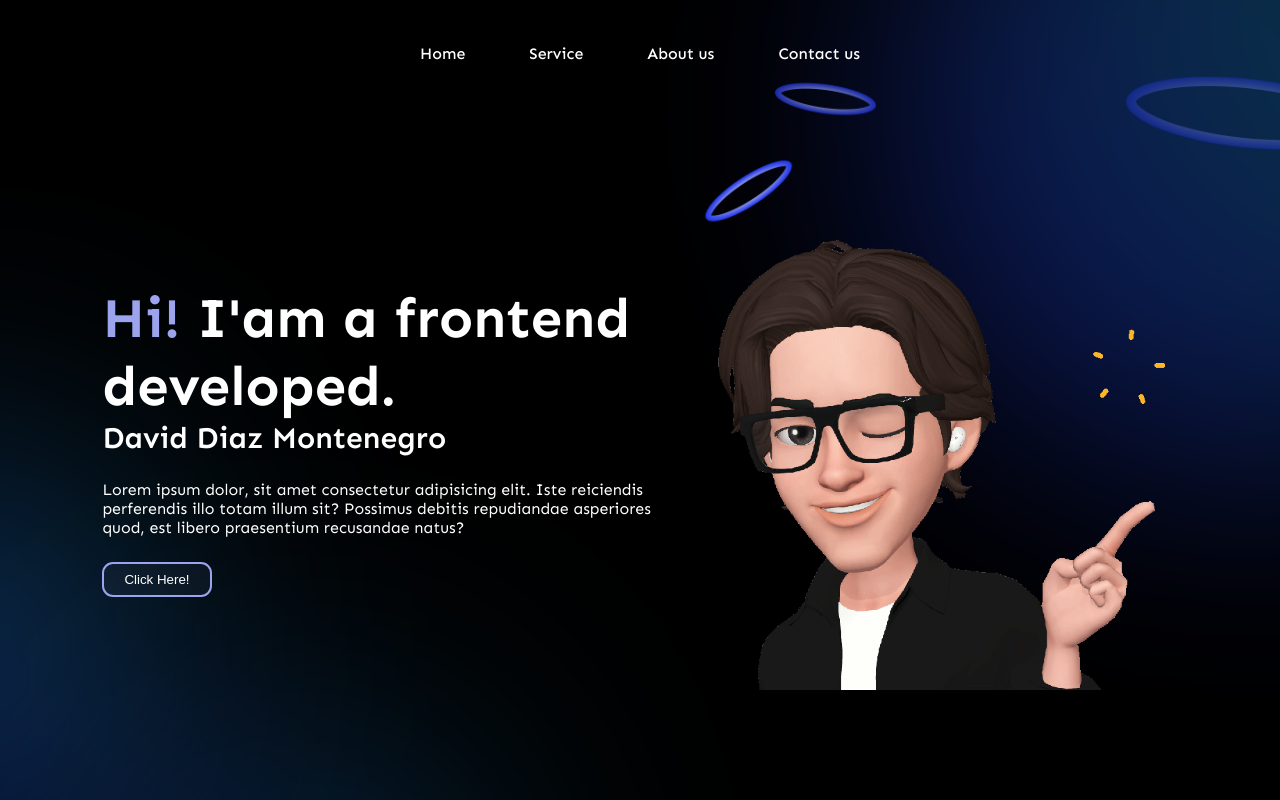
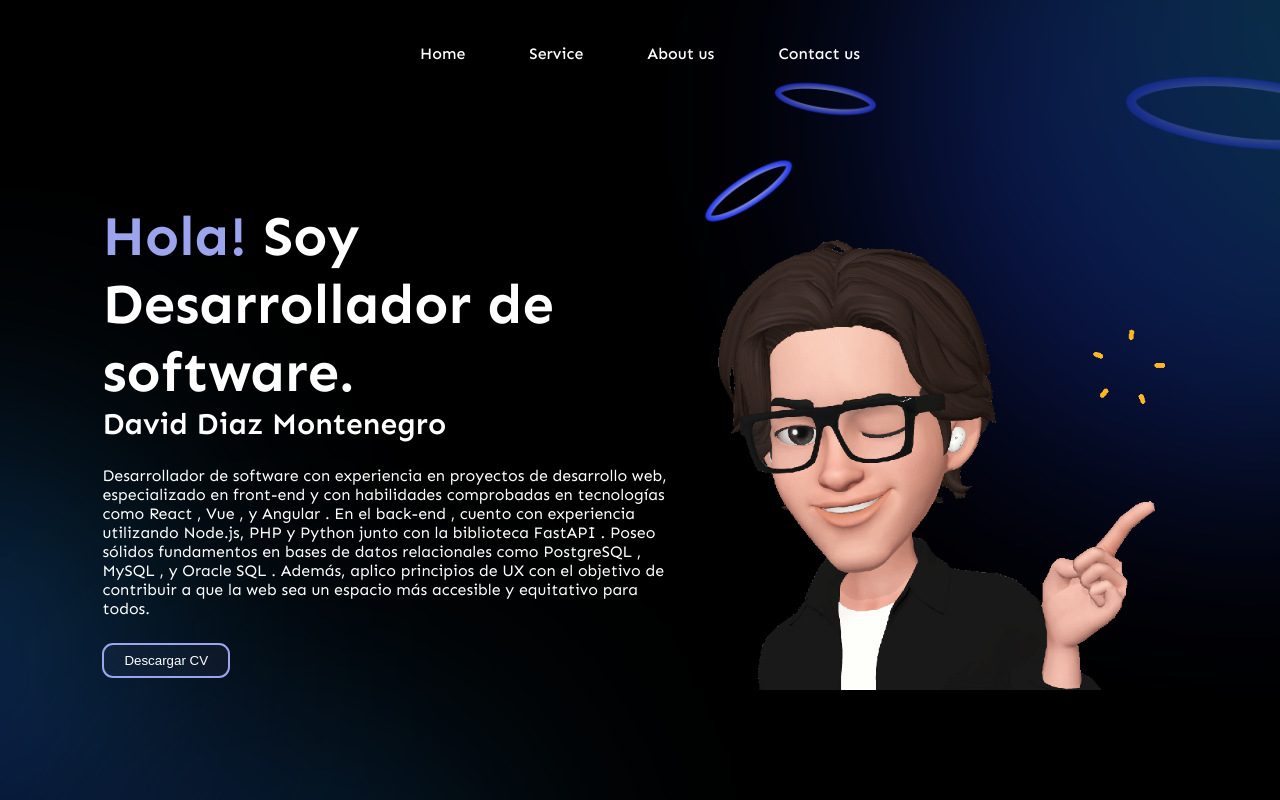
Before and after one commit to daviddiazm/daviddiazm.github.io, a React (Vite) app: page / in a window 1280 px wide. Shown: the top 800 px of the page. Built offline with nearby package versions, Linux system fonts and the light colour scheme.

Commit message:
aniadir cv

```diff
--- a/src/App.jsx
+++ b/src/App.jsx
@@ -8,6 +8,7 @@ import Projects from '../public/jsons/ProjectsList.json'
 import CertificationCard from './components/CertificationCarousel/CertificationCard';
 import Certifications from '../public/jsons/CertificationsList.json'
 import CardProject from './components/CardProject.jsx/CardProject';
+import { downloadCV } from './utils/utils';
 
 function App() {
 
@@ -85,9 +86,8 @@ function App() {
         <div className="contact__box">
           <div className="box">
             <h2>Contact me!</h2>
-            <p>Lorem ipsum dolor, sit amet consectetur adipisicing elit. Similique, et ipsum dolorem inventore veritatis
-              porro.</p>
-            <Button text={"Click here"} />
+            <p>¡Gracias por visitar mi portafolio! Espero que hayas disfrutado explorando mis proyectos y habilidades. Si deseas saber más sobre mi trayectoria, descarga mi CV a continuación.</p>
+            <Button text={"Descargar CV"} onClick={downloadCV} />
           </div>
         </div>
       </section>
--- a/src/components/Header/Header.jsx
+++ b/src/components/Header/Header.jsx
@@ -2,17 +2,24 @@ import React from 'react'
 import './Header.css'
 import Nav from '../Nav/Nav'
 import Button from '../Button/Button'
+import { downloadCV } from "../../utils/utils";
+
 const Header = () => {
+
+
   return (
     <header>
-      <Nav/>
+      <Nav />
       <div className='header__home'>
         <article className="header__1">
-          <h2><span>Hi!</span> I'am a frontend developed.</h2>
+          <h2><span>Hola!</span> Soy Desarrollador de software.</h2>
           <h3>David Diaz Montenegro</h3>
-          <p>Lorem ipsum dolor, sit amet consectetur adipisicing elit. Iste reiciendis perferendis illo totam illum sit?
-            Possimus debitis repudiandae asperiores quod, est libero praesentium recusandae natus?</p>
-          <Button text={"Click Here!"}/>
+          <p>Desarrollador de software con experiencia en proyectos de desarrollo web, especializado en front-end y con habilidades
+            comprobadas en tecnologías como React , Vue , y Angular . En el back-end , cuento con experiencia utilizando Node.js, PHP y Python
+            junto con la biblioteca FastAPI . Poseo sólidos fundamentos en bases de datos relacionales como PostgreSQL , MySQL , y Oracle SQL .
+            Además, aplico principios de UX con el objetivo de contribuir a que la web sea un espacio más accesible y equitativo para todos.</p>
+          <Button text={"Descargar CV"} onClick={downloadCV} />
+          {/* <a href="/pdfs/David Diaz Montengro CV.pdf" download="David Diaz Montengro CV.pdf" >aaa</a> */}
         </article>
         <section className="header__2">
           <img src="/imgs/AREmoji_20230204_193331_24458.gif" alt="" />
--- /dev/null
+++ b/src/utils/utils.js
@@ -0,0 +1,6 @@
+export const downloadCV = () => {
+    const link = document.createElement('a');
+    link.href = '/pdfs/David Diaz Montengro CV.pdf'; // Ruta del archivo PDF
+    link.download = 'David Diaz Montengro CV.pdf'; // Nombre con el que se descargará el archivo
+    link.click();
+}
```
Also changed, not shown: 1 other file (tests, documents, lock files or other folders).
